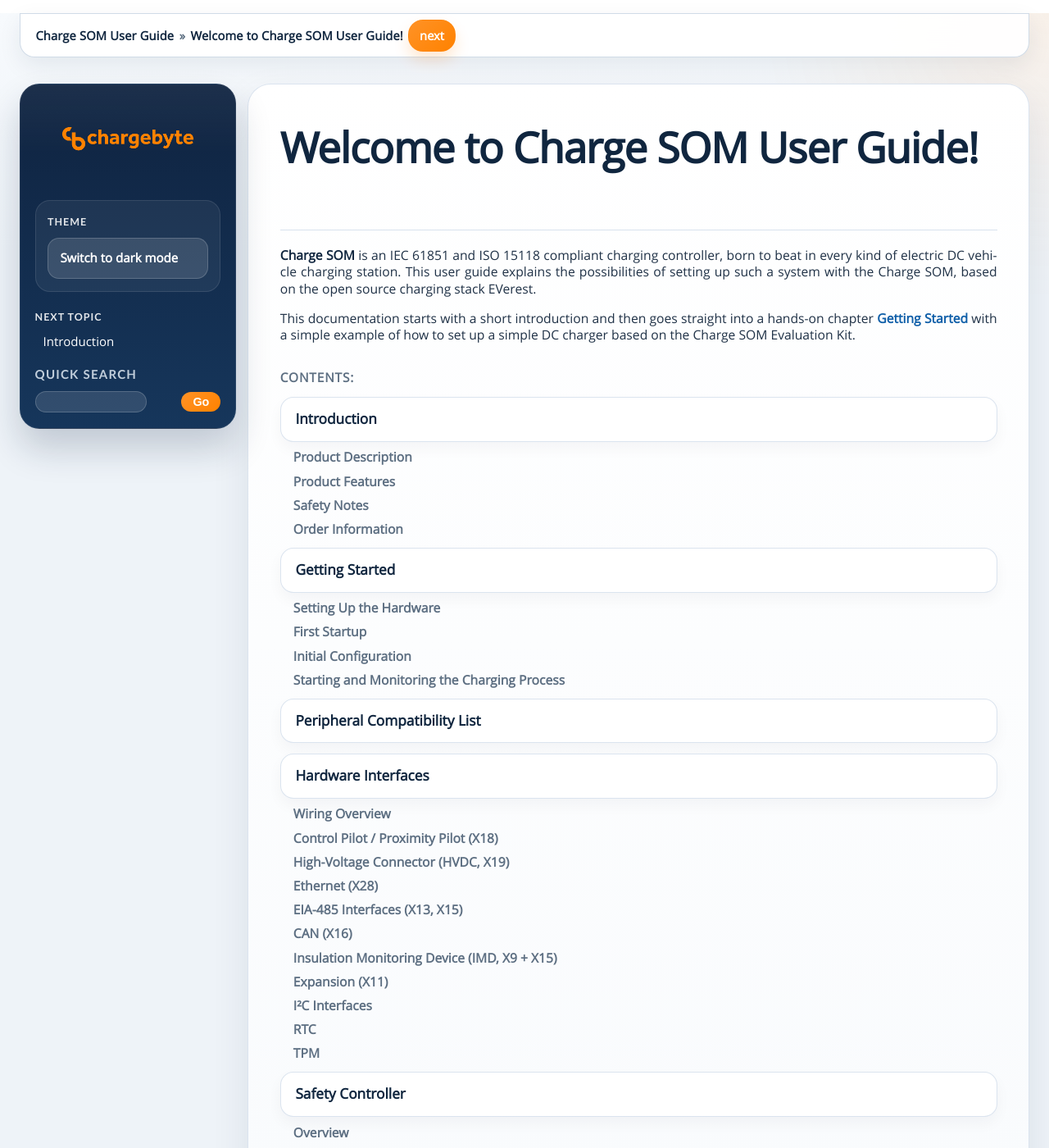
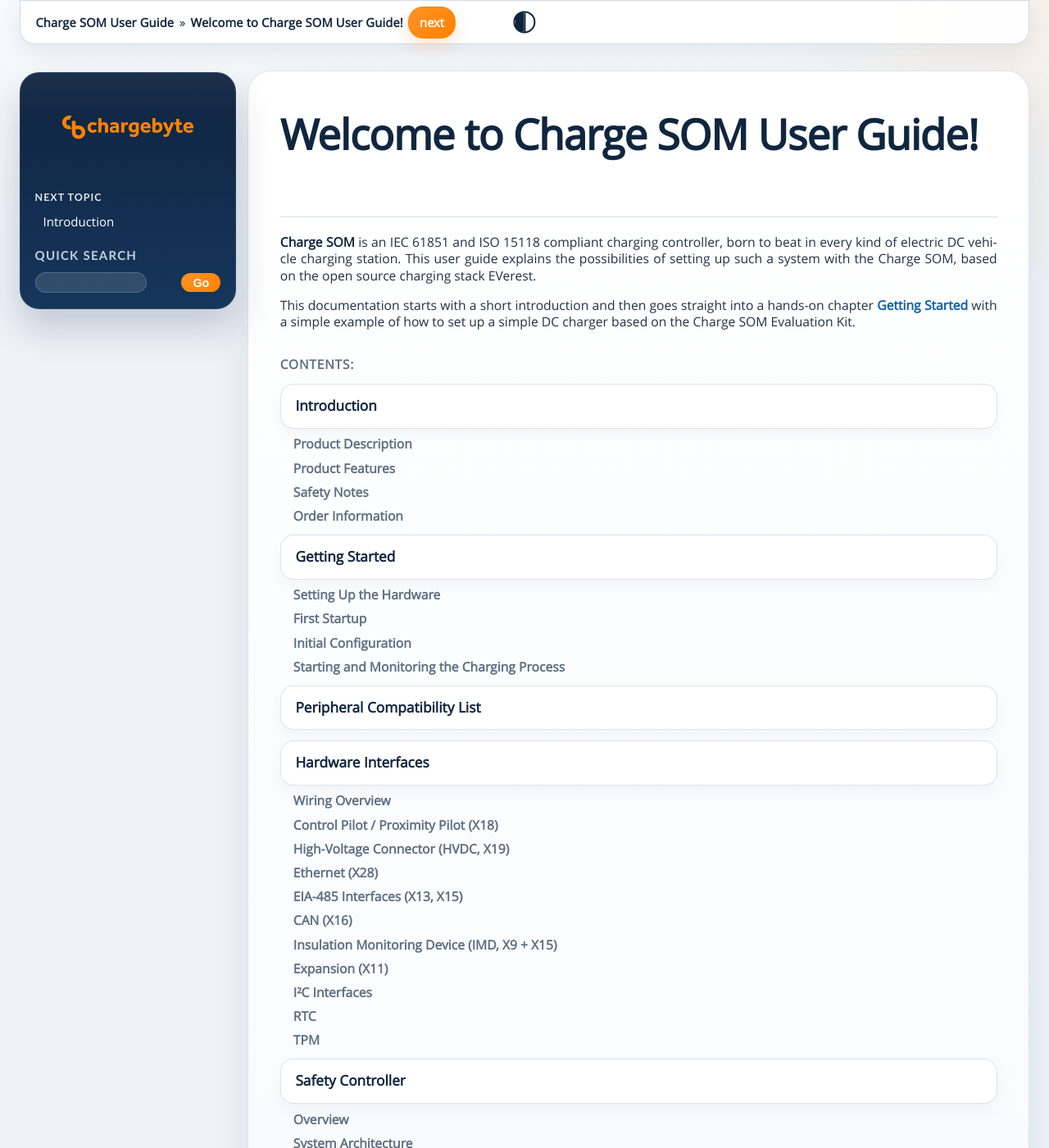
Before and after one commit to chargebyte/chargebyte-docs, a Sphinx documentation site: the page built from docs/source/index.rst, in a window 1280 px wide and 1400 px high. Shown: the whole window at 82% size. Built offline with Sphinx 7.4.7, drawn with Linux system fonts in a browser that asks for light colours.

Commit message:
* Moved the sticky breadcrumb to the top of the window and removed the empty space below the footer. * Moved the dark mode toggle from the sidebar to the breadcrumb and implemented it as a compact icon. * Improved anchor scroll behavior for headings so that target headings are no longer obscured by the sticky breadcrumb. * Made the Table of Contents sidebar scrollable independently on desktop. * Hidden the visible scrollbar of the TOC sidebar while keeping scrolling functionality intact. * Added additional bottom spacing to the sidebar on a trial basis and subsequently removed it. * Significantly reduced the indentation of nested TOC levels so that deep entries wrap later.

```diff
--- a/docs/source/_static/css/cb_theme.css
+++ b/docs/source/_static/css/cb_theme.css
@@ -52,6 +52,9 @@
   --cb-blockquote-border: rgba(255, 130, 0, 0.5);
   --cb-headerlink-hover-bg: var(--cb-nav);
   --cb-shadow: 0 18px 48px rgba(16, 38, 63, 0.09);
+  --cb-anchor-offset: 4.75rem;
+  --cb-sidebar-top: 5.5rem;
+  --cb-sidebar-bottom-gap: 2rem;
 }
 
 html[data-theme="dark"] {
@@ -103,6 +106,15 @@
   scroll-behavior: smooth;
 }
 
+section[id],
+span[id],
+dt[id],
+caption[id],
+figure[id],
+table[id] {
+  scroll-margin-top: var(--cb-anchor-offset);
+}
+
 body {
   margin: 0;
   background:
@@ -152,10 +164,11 @@
 }
 
 div.related:first-of-type {
-  margin-top: 1rem;
+  margin-top: 0;
 }
 
 div.related ul {
+  position: relative;
   display: flex;
   align-items: center;
   flex-wrap: wrap;
@@ -225,6 +238,75 @@
   background: linear-gradient(135deg, #ff9f3f, var(--cb-brand-deep));
   color: #fff;
   text-decoration: none;
+}
+
+div.related .cb-theme-toggle-item {
+  position: absolute;
+  top: 50%;
+  left: 50%;
+  margin: 0;
+  transform: translate(-50%, -50%);
+  z-index: 1;
+  pointer-events: none;
+}
+
+div.related .cb-theme-toggle {
+  position: relative;
+  width: 1.95rem;
+  height: 1.95rem;
+  padding: 0;
+  border: 0;
+  border-radius: 999px;
+  background: transparent;
+  color: var(--cb-heading);
+  cursor: pointer;
+  pointer-events: auto;
+}
+
+div.related .cb-theme-toggle::before {
+  content: "";
+  position: absolute;
+  inset: 0.12rem;
+  border: 2px solid currentColor;
+  border-radius: 50%;
+  background: linear-gradient(90deg, currentColor 0 50%, transparent 50% 100%);
+}
+
+div.related .cb-theme-toggle::after {
+  content: "";
+  position: absolute;
+  top: 0.24rem;
+  bottom: 0.24rem;
+  left: 50%;
+  width: 2px;
+  border-radius: 999px;
+  background: currentColor;
+  transform: translateX(-50%);
+}
+
+div.related .cb-theme-toggle[aria-pressed="true"]::before {
+  background: linear-gradient(90deg, transparent 0 50%, currentColor 50% 100%);
+}
+
+div.related .cb-theme-toggle:hover {
+  color: var(--cb-link-hover);
+}
+
+div.related .cb-theme-toggle:focus-visible {
+  outline: 2px solid rgba(255, 130, 0, 0.9);
+  outline-offset: 2px;
+}
+
+.cb-visually-hidden {
+  position: absolute;
+  width: 1px;
+  height: 1px;
+  padding: 0;
+  margin: -1px;
+  overflow: hidden;
+  clip: rect(0, 0, 0, 0);
+  white-space: nowrap;
+  border: 0;
 }
 
 div.documentwrapper {
@@ -620,7 +702,7 @@
   grid-column: 1;
   grid-row: 1;
   position: sticky;
-  top: 5.5rem;
+  top: var(--cb-sidebar-top);
   float: none;
   width: auto;
   margin: 2rem 0 2rem 1.5rem;
@@ -637,50 +719,22 @@
   border-radius: 24px;
   background: var(--cb-sidebar-bg);
   box-shadow: var(--cb-sidebar-shadow);
+  max-height: calc(100vh - var(--cb-sidebar-top) - var(--cb-sidebar-bottom-gap));
+  overflow-y: auto;
+  overscroll-behavior: contain;
+  -ms-overflow-style: none;
+  scrollbar-width: none;
+}
+
+div.sphinxsidebarwrapper::-webkit-scrollbar {
+  width: 0;
+  height: 0;
 }
 
 div.sphinxsidebarwrapper .logo {
   display: block;
   max-width: 10.5rem;
   margin: 0 auto 1.5rem;
-}
-
-div.sphinxsidebarwrapper .cb-theme-toggle-wrap {
-  margin: 0 0 1.2rem;
-  padding: 0.9rem;
-  border: 1px solid rgba(255, 255, 255, 0.1);
-  border-radius: 18px;
-  background: rgba(255, 255, 255, 0.06);
-}
-
-div.sphinxsidebarwrapper .cb-theme-toggle-wrap h4 {
-  margin-top: 0;
-}
-
-div.sphinxsidebarwrapper .cb-theme-toggle {
-  width: 100%;
-  padding: 0.72rem 0.9rem;
-  border: 1px solid rgba(255, 255, 255, 0.18);
-  border-radius: 14px;
-  background: rgba(255, 255, 255, 0.12);
-  color: #fff;
-  font: inherit;
-  font-size: 0.94rem;
-  font-weight: 700;
-  text-align: left;
-  cursor: pointer;
-  transition: background-color 140ms ease, border-color 140ms ease, transform 140ms ease;
-}
-
-div.sphinxsidebarwrapper .cb-theme-toggle:hover {
-  background: rgba(255, 255, 255, 0.18);
-  border-color: rgba(255, 255, 255, 0.24);
-  transform: translateY(-1px);
-}
-
-div.sphinxsidebarwrapper .cb-theme-toggle:focus-visible {
-  outline: 2px solid rgba(255, 130, 0, 0.9);
-  outline-offset: 2px;
 }
 
 div.sphinxsidebarwrapper h3,
@@ -717,7 +771,7 @@
 
 div.sphinxsidebarwrapper ul ul {
   margin-top: 0.25rem;
-  padding-left: 0.9rem;
+  padding-left: 0.45rem;
 }
 
 div.sphinxsidebarwrapper li {
@@ -786,8 +840,8 @@
 div.footer {
   width: auto;
   box-sizing: border-box;
-  margin: 0 1.5rem 2rem;
-  padding: 1.1rem 1.25rem 0;
+  margin: 0 1.5rem 0;
+  padding: 1.1rem 1.25rem 2rem;
   color: var(--cb-text-muted);
   text-align: right;
 }
@@ -814,6 +868,8 @@
 
   div.sphinxsidebarwrapper {
     position: static;
+    max-height: none;
+    overflow-y: visible;
   }
 
   div.bodywrapper {
@@ -840,6 +896,11 @@
 
   div.related li {
     font-size: 0.86rem;
+  }
+
+  div.related .cb-theme-toggle {
+    width: 1.75rem;
+    height: 1.75rem;
   }
 
   div.bodywrapper div.body {
--- a/docs/source/_static/js/cb_theme.js
+++ b/docs/source/_static/js/cb_theme.js
@@ -46,8 +46,15 @@
 
     var theme = currentTheme();
     var targetTheme = nextTheme(theme);
-    button.textContent = targetTheme === "dark" ? "Switch to dark mode" : "Switch to light mode";
-    button.setAttribute("aria-label", button.textContent);
+    var label = targetTheme === "dark" ? "Switch to dark mode" : "Switch to light mode";
+    var hiddenText = button.querySelector(".cb-visually-hidden");
+
+    if (hiddenText) {
+      hiddenText.textContent = label;
+    }
+
+    button.setAttribute("aria-label", label);
+    button.setAttribute("title", label);
     button.setAttribute("aria-pressed", theme === "dark" ? "true" : "false");
     button.setAttribute("data-theme-target", targetTheme);
   }
@@ -57,32 +64,26 @@
   }
 
   function mountToggle() {
-    var sidebar = document.querySelector(".sphinxsidebarwrapper");
-    if (!sidebar || sidebar.querySelector(".cb-theme-toggle-wrap")) {
+    var relatedNav = document.querySelector(".related ul");
+    if (!relatedNav || relatedNav.querySelector(".cb-theme-toggle-item")) {
       syncToggleButton();
       return;
     }
 
-    var section = document.createElement("div");
-    section.className = "cb-theme-toggle-wrap";
-
-    var heading = document.createElement("h4");
-    heading.textContent = "Theme";
+    var item = document.createElement("li");
+    item.className = "cb-theme-toggle-item";
 
     var button = document.createElement("button");
     button.type = "button";
     button.className = "cb-theme-toggle";
     button.addEventListener("click", handleToggleClick);
 
-    section.appendChild(heading);
-    section.appendChild(button);
+    var hiddenText = document.createElement("span");
+    hiddenText.className = "cb-visually-hidden";
+    button.appendChild(hiddenText);
 
-    var logoBlock = sidebar.querySelector("p.logo");
-    if (logoBlock && logoBlock.parentNode) {
-      logoBlock.insertAdjacentElement("afterend", section);
-    } else {
-      sidebar.insertBefore(section, sidebar.firstChild);
-    }
+    item.appendChild(button);
+    relatedNav.appendChild(item);
 
     syncToggleButton();
   }
```
